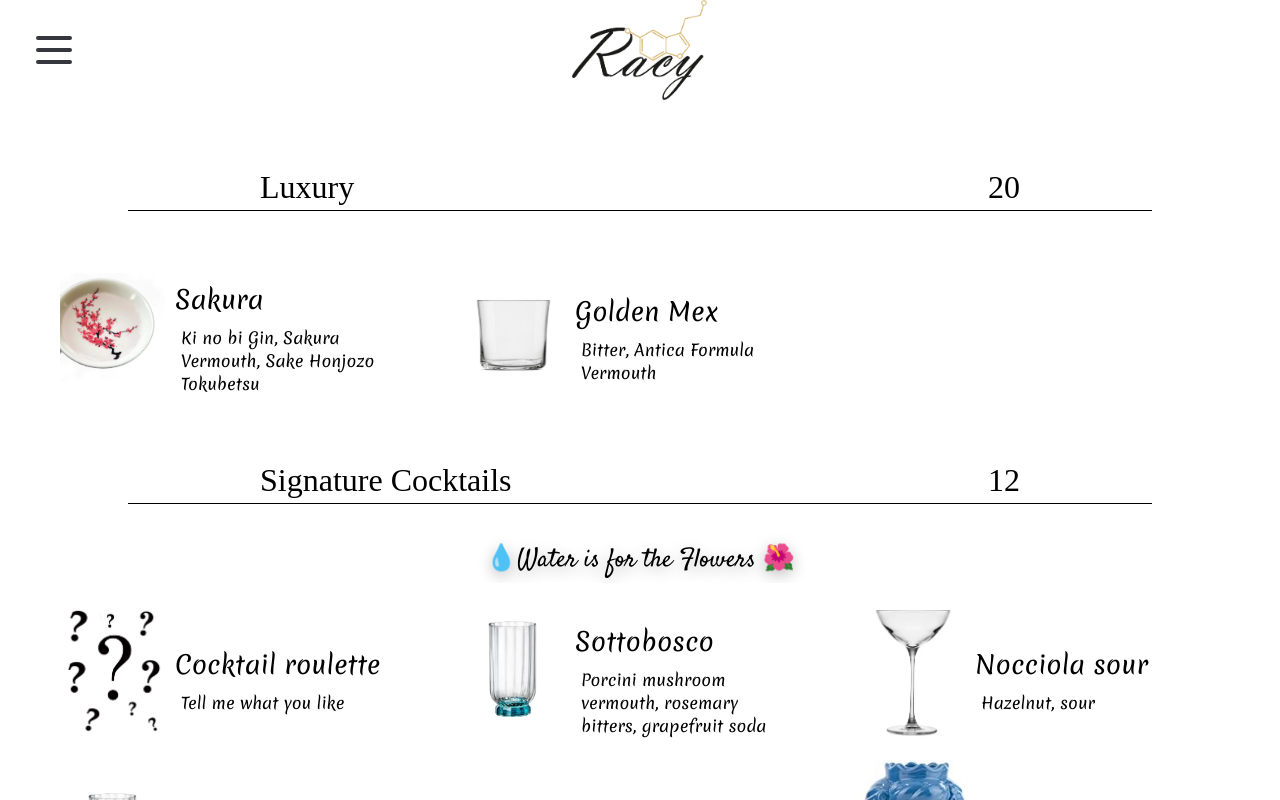
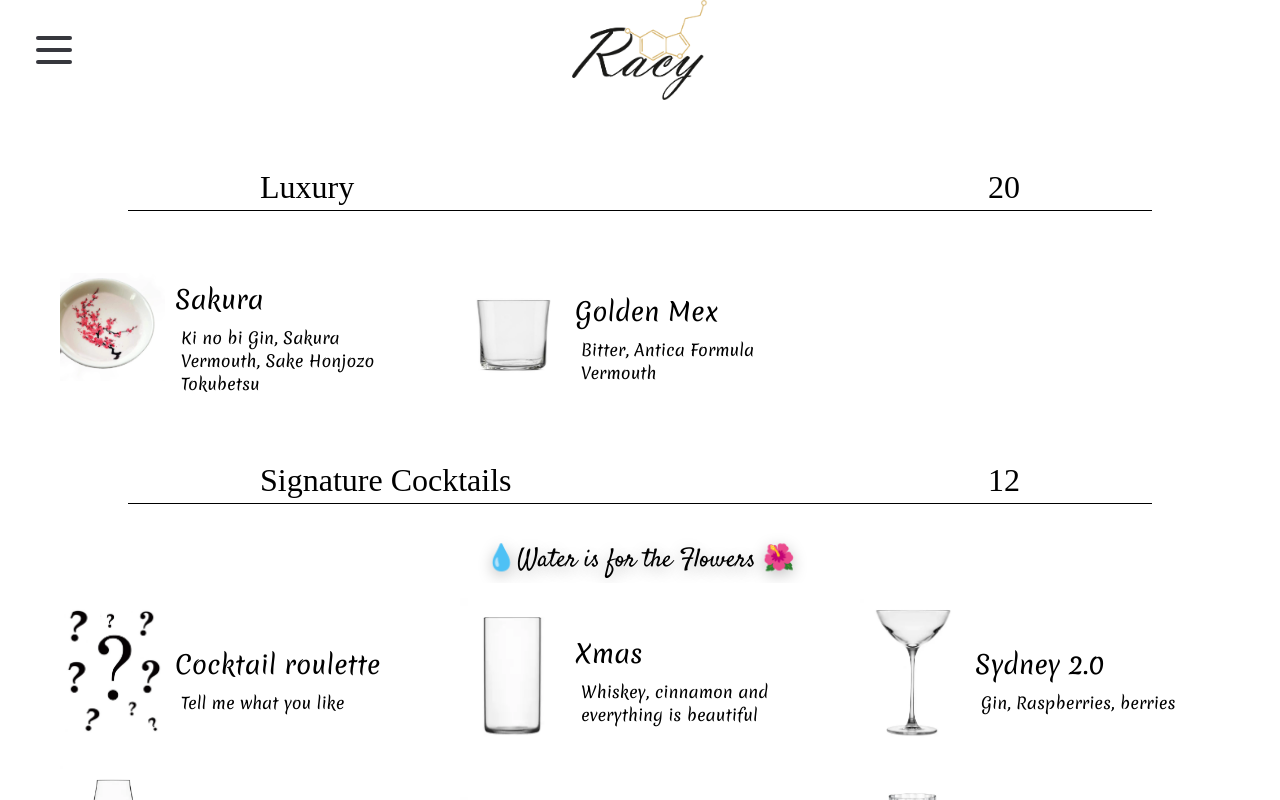
Before and after one commit to Aldodo91/racy-bar, a React (Create React App) app: page /menu-details/1 in a window 1280 px wide. Built offline with nearby package versions, Linux system fonts and the light colour scheme; a web font is replaced by a local one.

Commit message:
menu invernale

```diff
--- a/src/components/hamburger.jsx
+++ b/src/components/hamburger.jsx
@@ -2,7 +2,7 @@ import React from "react";
 import { scaleDown as Menu } from "react-burger-menu";
 import "../style/hamburger.css";
 
-const Sidebar = ({ lang }) => {
+const Sidebar = ({ lang, menuElement }) => {
   const it = lang === "it";
   const close = () => {
     document
@@ -17,14 +17,16 @@ const Sidebar = ({ lang }) => {
       <a className="menu-item" href="#signature" onClick={close}>
         Signature
       </a>
+      {menuElement.hot.length && (
+        <a className="menu-item" href="#hot" onClick={close}>
+          Hot Cocktails
+        </a>
+      )}
       <a className="menu-item" href="#diageo" onClick={close}>
         Diageo
       </a>
       <a className="menu-item" href="#corner" onClick={close}>
         Shots
-      </a>
-      <a className="menu-item" href="#hot" onClick={close}>
-        Hot Cocktails
       </a>
       <a className="menu-item" href="#noAlcol" onClick={close}>
         MockTails
--- a/src/costants/menuElement.js
+++ b/src/costants/menuElement.js
@@ -1,4 +1,4 @@
-//import * as images from "./images";
+import * as images from "./images";
 
 export const toShare = [
   // {
@@ -773,54 +773,54 @@ export const bollicine = [
 ];
 
 export const hot = [
-  // {
-  //   img: images.hot,
-  //   nome: "Anacleto",
-  //   ricetta: {
-  //     it: "Espresso, Cioccolata, Zambaglione, Panna",
-  //     en: "Espresso, Chocolate, Eggnog, Cream",
-  //   },
-  // },
-  // {
-  //   img: images.hot,
-  //   nome: "Afther 8",
-  //   ricetta: {
-  //     it: "Rum, Cioccolato Venchi 1878, menta",
-  //     en: "Rum, Venchi Chocolate 1878, mint",
-  //   },
-  // },
-  // {
-  //   img: images.hot,
-  //   nome: "Chai Toddy",
-  //   ricetta: {
-  //     it: "Bourbon, Chai tea, limone, miele",
-  //     en: "Bourbon, Chai tea, lemon, honey",
-  //   },
-  // },
-  // {
-  //   img: images.hot,
-  //   nome: "Caribbean",
-  //   ricetta: {
-  //     it: "Rum, caffè, cocco & cannella ",
-  //     en: "Rum, caffè, cocco & cannella",
-  //   },
-  // },
-  // {
-  //   img: images.hot,
-  //   nome: "French kiss",
-  //   ricetta: {
-  //     it: "Calvados, Cioccolato fondente, Lamponi",
-  //     en: "Calvados, Dark chocolate, Raspberries",
-  //   },
-  // },
-  // {
-  //   img: images.hot,
-  //   nome: "Aperol Spritz Caldo",
-  //   ricetta: {
-  //     it: "Aperol, vino secco, spezie",
-  //     en: "Aperol, dry wine, spices",
-  //   },
-  // },
+  {
+    img: images.hot,
+    nome: "Anacleto",
+    ricetta: {
+      it: "Espresso, Cioccolata, Zambaglione, Panna",
+      en: "Espresso, Chocolate, Eggnog, Cream",
+    },
+  },
+  {
+    img: images.hot,
+    nome: "Afther 8",
+    ricetta: {
+      it: "Rum, Cioccolato Venchi 1878, menta",
+      en: "Rum, Venchi Chocolate 1878, mint",
+    },
+  },
+  {
+    img: images.hot,
+    nome: "Chai Toddy",
+    ricetta: {
+      it: "Bourbon, Chai tea, limone, miele",
+      en: "Bourbon, Chai tea, lemon, honey",
+    },
+  },
+  {
+    img: images.hot,
+    nome: "Caribbean",
+    ricetta: {
+      it: "Rum, caffè, cocco & cannella ",
+      en: "Rum, caffè, cocco & cannella",
+    },
+  },
+  {
+    img: images.hot,
+    nome: "French kiss",
+    ricetta: {
+      it: "Calvados, Cioccolato fondente, Lamponi",
+      en: "Calvados, Dark chocolate, Raspberries",
+    },
+  },
+  {
+    img: images.hot,
+    nome: "Aperol Spritz Caldo",
+    ricetta: {
+      it: "Aperol, vino secco, spezie",
+      en: "Aperol, dry wine, spices",
+    },
+  },
 ];
 export const shot = [
   {
--- a/src/costants/signature.js
+++ b/src/costants/signature.js
@@ -1,5 +1,80 @@
 import * as images from "./images";
-export const signature = [
+
+// TODO smistare i drink
+
+const invernali = [
+  {
+    img: images.lungo,
+    nome: "Xmas",
+    ricetta: {
+      it: "Whiskey, cannella e ogni cosa è bella",
+      en: "Whiskey, cinnamon and everything is beautiful",
+    },
+  },
+
+  {
+    img: images.martini,
+    nome: "Sydney 2.0",
+    ricetta: {
+      it: "Gin, Lamponi, Bacche",
+      en: "Gin, Raspberries, berries",
+    },
+  },
+  {
+    img: images.vino,
+    nome: "Chai",
+    ricetta: {
+      it: "Aged Rum, indian chai, ginger beer",
+      en: "Aged Rum, indian chai, ginger beer",
+    },
+  },
+  {
+    img: images.corto,
+    nome: "Santa's cookie",
+    ricetta: {
+      it: "Gin, cannella, winter spice",
+      en: "Gin, cannella, winter spice",
+    },
+  },
+  {
+    img: images.lungoBlu,
+    nome: "Mela e Cannella",
+    ricetta: {
+      it: "Vodka, mela limoncella, cannella ",
+      en: "Vodka, apple limoncella, cinnamon",
+    },
+  },
+  {
+    img: images.corto,
+    nome: "Winter breeze",
+    ricetta: {
+      it: "Bourbon, cannella, peperoncino, clementine",
+      en: "Bourbon, cinnamon, chili, clementines",
+    },
+  },
+
+  {
+    img: images.scrigno,
+    nome: "Montréal",
+    ricetta: {
+      it: "Bourbon, Maple al limone, Smoke bitter",
+      en: "Bourbon, Lemon maple syrup, Smoke bitter",
+    },
+  },
+  {
+    img: images.corto,
+    nome: "CCC",
+    ricetta: {
+      it: "Cognac, Cioccolato, bitter alla ciliegia",
+      en: "Cognac, Chocolate, cherry bitters",
+    },
+  },
+];
+const estivi = [];
+const autunnali = [];
+const primaverili = [];
+const sempre = [];
+const roulette = [
   {
     img: images.question,
     nome: "Cocktail roulette",
@@ -8,45 +83,46 @@ export const signature = [
       en: "Tell me what you like",
     },
   },
+];
+
+export const signature = [
+  ...estivi,
+  ...autunnali,
+  ...primaverili,
+  ...sempre,
+  ...roulette,
+  ...invernali,
+  {
+    img: images.moro,
+    nome: "Cinnamon Roll",
+    ricetta: {
+      it: "Cannella, gin, limone",
+      en: "Cinnamon, gin, lemon",
+    },
+  },
+  {
+    img: images.lungo,
+    nome: "Folgore",
+    ricetta: {
+      it: "Vodka & Gin agli agrumi, Riboflavina, Tonica",
+      en: "Citrusy Vodka & Gin, Riboflavin, Tonic",
+    },
+  },
+  {
+    img: images.corto,
+    nome: "Cancún",
+    ricetta: {
+      it: "Tequila, Limone, Mandorla piccante",
+      en: "Tequila, Fresh lemon juice, Spicy almond",
+    },
+  },
+
   {
     img: images.lungoBlu,
     nome: "Sottobosco",
     ricetta: {
       it: "Vermouth ai funghi Porcini, bitter al rosmarino, soda al pompelmo",
       en: "Porcini mushroom vermouth, rosemary bitters, grapefruit soda",
-    },
-  },
-  {
-    img: images.martini,
-    nome: "Nocciola sour",
-    ricetta: {
-      it: "Nocciola, sour",
-      en: "Hazelnut, sour",
-    },
-  },
-  {
-    img: images.lungoBlu,
-    nome: "Montella",
-    ricetta: {
-      it: "Castagna, Rabarbaro, Vermouth, Limone",
-      en: "Chestnut, Rhubarb, Vermouth, Lemon",
-    },
-  },
-  {
-    img: images.mela,
-    nome: "FALLing in love",
-    ricetta: {
-      it: "Bourbon Whiskey, zucca, cannella",
-      en: "Bourbon Whiskey, pumpkin, Cinnamon",
-    },
-  },
-
-  {
-    img: images.moro,
-    nome: "Cinnamon Roll",
-    ricetta: {
-      it: "Cannella, gin, limone",
-      en: "Cinnamon, gin, lemon",
     },
   },
   {
@@ -57,6 +133,30 @@ export const signature = [
       en: "Aged rum, oak smoke, coffee",
     },
   },
+  // {
+  //   img: images.martini,
+  //   nome: "Nocciola sour",
+  //   ricetta: {
+  //     it: "Nocciola, sour",
+  //     en: "Hazelnut, sour",
+  //   },
+  // },
+  // {
+  //   img: images.lungoBlu,
+  //   nome: "Montella",
+  //   ricetta: {
+  //     it: "Castagna, Rabarbaro, Vermouth, Limone",
+  //     en: "Chestnut, Rhubarb, Vermouth, Lemon",
+  //   },
+  // },
+  // {
+  //   img: images.mela,
+  //   nome: "FALLing in love",
+  //   ricetta: {
+  //     it: "Bourbon Whiskey, zucca, cannella",
+  //     en: "Bourbon Whiskey, pumpkin, Cinnamon",
+  //   },
+  // },
   // {
   //   img: images.flute,
   //   nome: "Venice",
@@ -90,22 +190,22 @@ export const signature = [
   //     en: "Limoncello, strawberry, prosecco",
   //   },
   // },
-  {
-    img: images.ams,
-    nome: "Amsterdam",
-    ricetta: {
-      it: "Gin, marijuana, sale al basilico, zenzero ",
-      en: "Gin, marijuana, basil salt, ginger",
-    },
-  },
-  {
-    img: images.martini,
-    nome: "AƁƁükkyneva",
-    ricetta: {
-      it: "Mela Limoncella, vodka,limone, piccante",
-      en: "Sant'Agata apple, vodka, fresh lemon juice, spicy",
-    },
-  },
+  // {
+  //   img: images.ams,
+  //   nome: "Amsterdam",
+  //   ricetta: {
+  //     it: "Gin, marijuana, sale al basilico, zenzero ",
+  //     en: "Gin, marijuana, basil salt, ginger",
+  //   },
+  // },
+  // {
+  //   img: images.martini,
+  //   nome: "AƁƁükkyneva",
+  //   ricetta: {
+  //     it: "Mela Limoncella, vodka,limone, piccante",
+  //     en: "Sant'Agata apple, vodka, fresh lemon juice, spicy",
+  //   },
+  // },
   // {
   //   img: images.cortoBlu,
   //   nome: "Spicy night",
@@ -115,14 +215,14 @@ export const signature = [
   //   },
   // },
 
-  {
-    img: images.vino,
-    nome: "Flower power",
-    ricetta: {
-      it: "Come uno spritz, ma meglio",
-      en: "Just like a spritz, but better",
-    },
-  },
+  // {
+  //   img: images.vino,
+  //   nome: "Flower power",
+  //   ricetta: {
+  //     it: "Come uno spritz, ma meglio",
+  //     en: "Just like a spritz, but better",
+  //   },
+  // },
   // {
   //   img: images.lungoBlu,
   //   nome: "Rio",
@@ -139,30 +239,6 @@ export const signature = [
   //     en: "Racy herbal liqueur, Chinotto, Fresh lemon juice",
   //   },
   // },
-  {
-    img: images.corto,
-    nome: "Cancún",
-    ricetta: {
-      it: "Tequila, Limone, Mandorla piccante",
-      en: "Tequila, Fresh lemon juice, Spicy almond",
-    },
-  },
-  {
-    img: images.scrigno,
-    nome: "Montréal",
-    ricetta: {
-      it: "Bourbon, Maple al limone, Smoke bitter",
-      en: "Bourbon, Lemon maple syrup, Smoke bitter",
-    },
-  },
-  {
-    img: images.lungo,
-    nome: "Folgore",
-    ricetta: {
-      it: "Vodka & Gin agli agrumi, Riboflavina, Tonica",
-      en: "Citrusy Vodka & Gin, Riboflavin, Tonic",
-    },
-  },
   // {
   //   img: images.imbuto,
   //   nome: "Spring break",
@@ -216,36 +292,11 @@ export const signature = [
   // },
 
   // {
-  //   img: images.lungo,
-  //   nome: "Xmas",
-  //   ricetta: {
-  //     it: "Whiskey, cannella e ogni cosa è bella",
-  //     en: "Whiskey, cinnamon and everything is beautiful",
-  //   },
-  // },
-
-  // {
   //   img: images.cola,
   //   nome: "Atlanta",
   //   ricetta: {
   //     it: "House spiced Rum, Carlo Cola, lime",
   //     en: "House spiced rum, Carlo Cola, lime",
-  //   },
-  // },
-  // {
-  //   img: images.corto,
-  //   nome: "Winter breeze",
-  //   ricetta: {
-  //     it: "Bourbon, cannella, peperoncino, clementine",
-  //     en: "Bourbon, cinnamon, chili, clementines",
-  //   },
-  // },
-  // {
-  //   img: images.corto,
-  //   nome: "CCC",
-  //   ricetta: {
-  //     it: "Cognac, Cioccolato, bitter alla ciliegia",
-  //     en: "Cognac, Chocolate, cherry bitters",
   //   },
   // },
   // {
@@ -257,14 +308,6 @@ export const signature = [
   //   },
   // },
 
-  {
-    img: images.martini,
-    nome: "Sydney 2.0",
-    ricetta: {
-      it: "Gin, Lamponi, Bacche",
-      en: "Gin, Raspberries, berries",
-    },
-  },
   // {
   //   img: images.flute,
   //   nome: "Chamomile 75",
--- a/src/pages/menuDetails.jsx
+++ b/src/pages/menuDetails.jsx
@@ -24,6 +24,7 @@ const MenuDetails = () => {
         lang={lang}
         pageWrapId={"page-wrap"}
         outerContainerId={"outer-container"}
+        menuElement={menuElement}
       />
 
       <Coriandoli langIt={langIt} />
@@ -51,6 +52,14 @@ const MenuDetails = () => {
             cost={12}
             label={signatureLabel}
           />
+          <div id="hot">
+            <BigSelection
+              category={menuElement.hot}
+              nome="Hot Cocktails"
+              langIT={langIt}
+              cost={12}
+            />
+          </div>
           <div id="diageo">
             <BigSelection
               category={menuElement.diageo}
@@ -68,14 +77,6 @@ const MenuDetails = () => {
             langIT={langIt}
             cost={4}
             label={cornerLabel}
-          />
-        </div>
-        <div id="hot">
-          <BigSelection
-            category={menuElement.hot}
-            nome="Hot Cocktails"
-            langIT={langIt}
-            cost={12}
           />
         </div>
         <BigSelection
```
Also changed, not shown: 1 other file (tests, documents, lock files or other folders).
